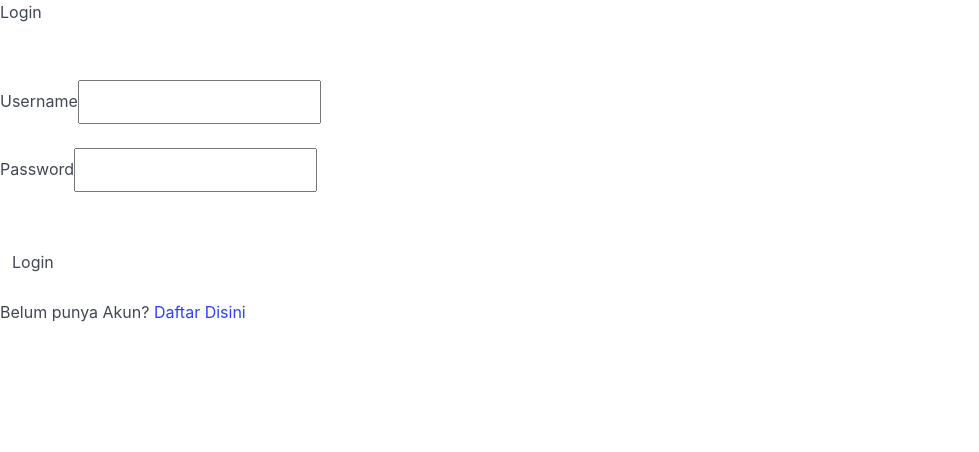
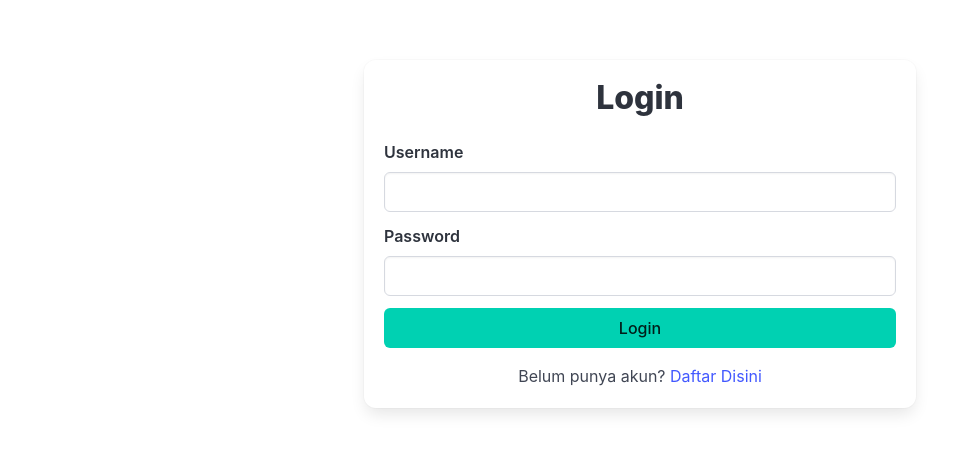
Before and after one commit to Arvidion/TCC-Notes, a React (Vite) app in the folder frontend/: page / in a window 1280 px wide. Shown: the top 452 px of the page, without its empty margins (0-979 px from the left). Built offline with nearby package versions, Linux system fonts and the light colour scheme.

Commit message:
Update LoginPage.jsx

```diff
--- a/frontend/src/pages/LoginPage.jsx
+++ b/frontend/src/pages/LoginPage.jsx
@@ -32,47 +32,55 @@ const LoginPage = () => {
   };
 
   return (
-    <div className="min-h-screen flex items-center justify-center bg-gray-100">
-      <div className="bg-white p-8 rounded-lg shadow-lg w-96">
-        <h2 className="text-2xl font-bold text-center mb-6">Login</h2>
+    <div className="section">
+      <div className="container">
+        <div className="column is-half is-offset-one-quarter">
+          <div className="box">
+            <h2 className="title is-3 has-text-centered">Login</h2>
             <form onSubmit={handleLogin}>
-          <div className="mb-4">
-            <label htmlFor="username" className="block text-sm font-medium text-gray-600">
-              Username
-            </label>
+              <div className="field">
+                <label className="label" htmlFor="username">Username</label>
+                <div className="control">
                   <input
+                    className="input"
                     type="text"
                     id="username"
-              className="w-full p-3 mt-2 border border-gray-300 rounded-md focus:outline-none focus:ring-2 focus:ring-blue-500"
                     value={username}
                     onChange={(e) => setUsername(e.target.value)}
                     required
                   />
                 </div>
-          <div className="mb-6">
-            <label htmlFor="password" className="block text-sm font-medium text-gray-600">
-              Password
-            </label>
+              </div>
+              <div className="field">
+                <label className="label" htmlFor="password">Password</label>
+                <div className="control">
                   <input
+                    className="input"
                     type="password"
                     id="password"
-              className="w-full p-3 mt-2 border border-gray-300 rounded-md focus:outline-none focus:ring-2 focus:ring-blue-500"
                     value={password}
                     onChange={(e) => setPassword(e.target.value)}
                     required
                   />
                 </div>
-          <button type="submit" className="w-full p-3 bg-blue-500 text-white rounded-md hover:bg-blue-600">
+              </div>
+              <div className="field">
+                <div className="control">
+                  <button className="button is-primary is-fullwidth" type="submit">
                     Login
                   </button>
-        </form>
-        {error && <p style={{ color: "red" }}>{error}</p>}
-        <p className="mt-4 text-center text-sm">
-          Belum punya Akun?{" "}
-          <Link to="/register" className="text-blue-500 hover:underline">
+                </div>
+              </div>
+              {error && <p className="has-text-danger has-text-centered">{error}</p>}
+              <p className="has-text-centered mt-4">
+                Belum punya akun?{" "}
+                <Link to="/register" className="has-text-link">
                   Daftar Disini
                 </Link>
               </p>
+            </form>
+          </div>
+        </div>
       </div>
     </div>
   );
```
Lines whose indentation alone changed are shown as unchanged.
